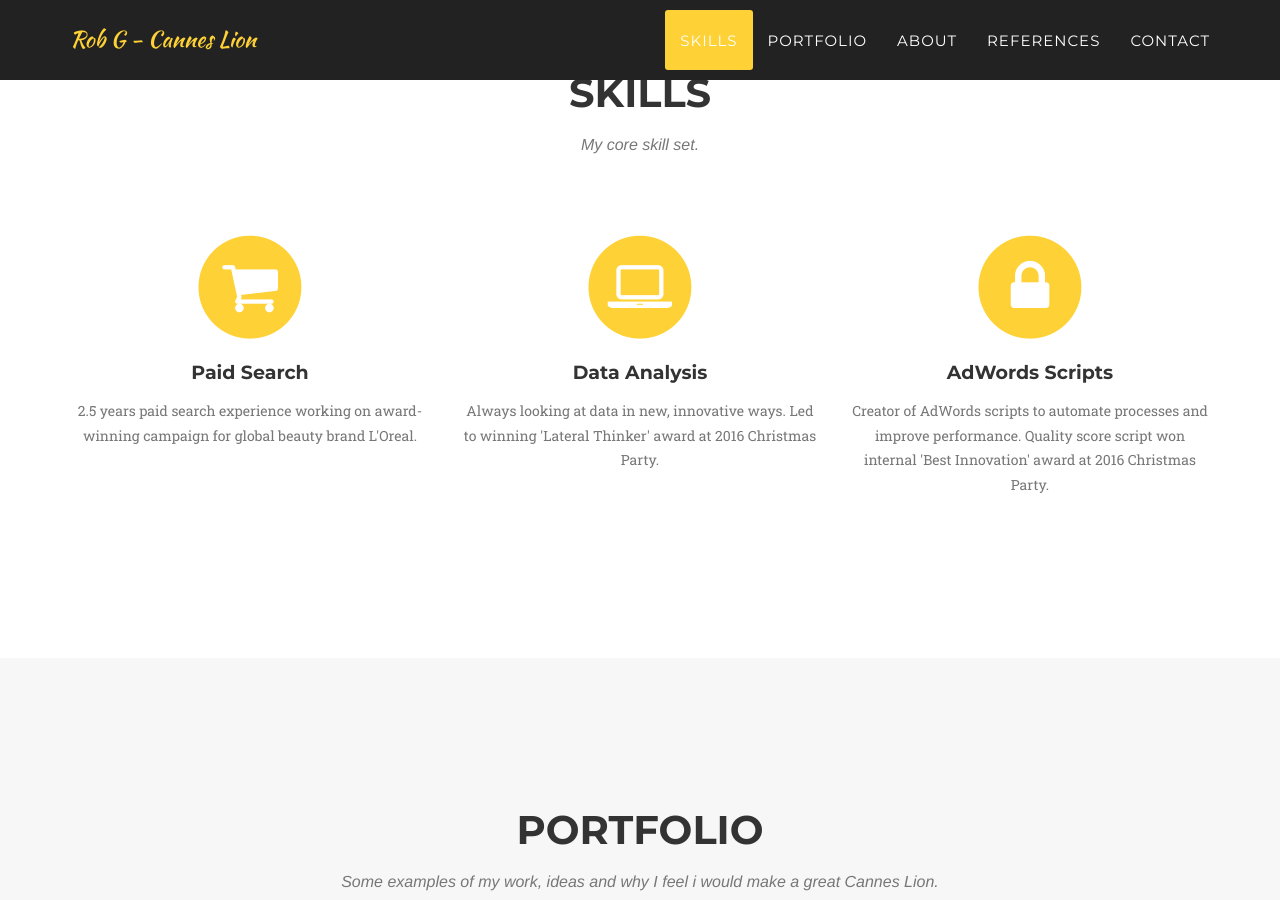
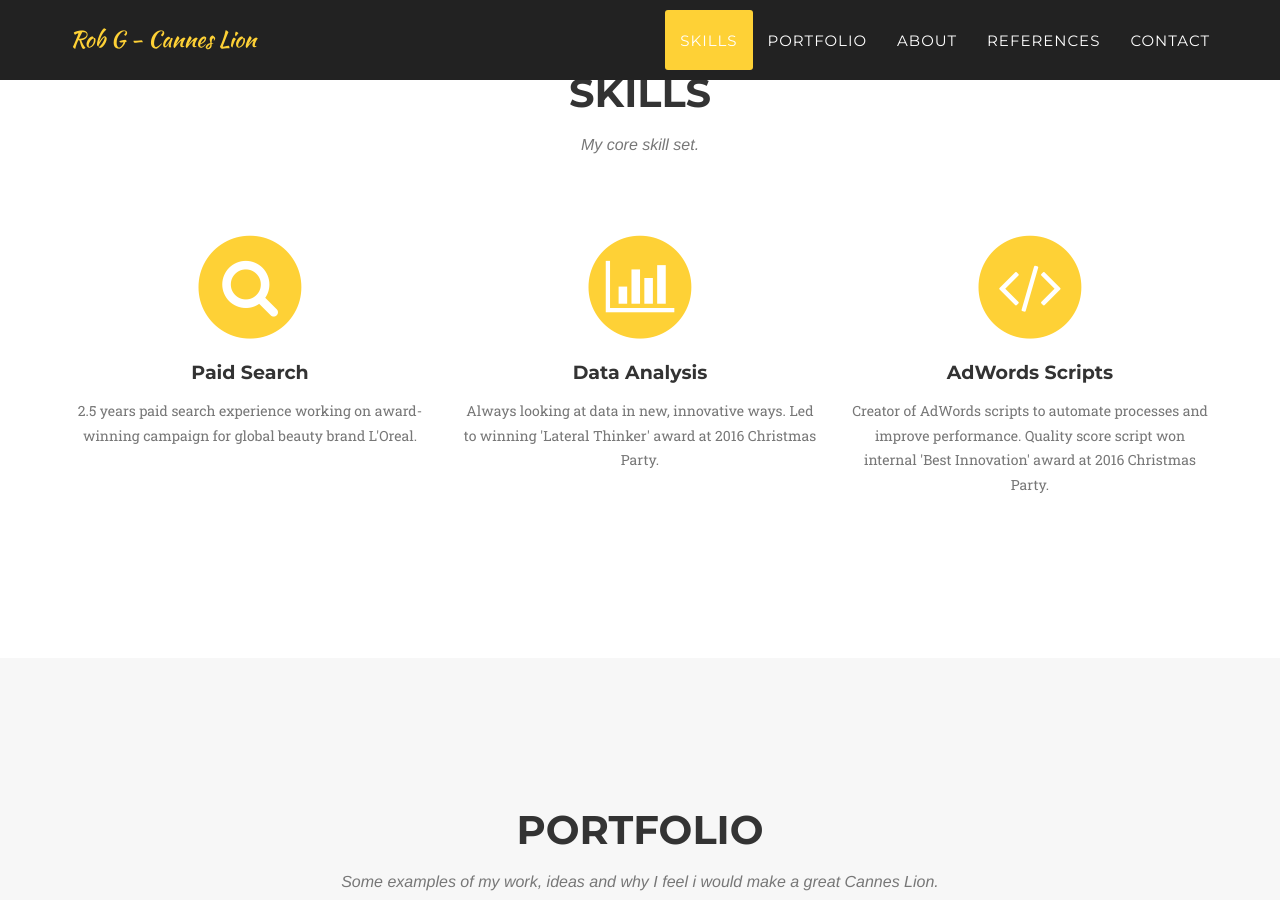
Before and after one commit to canneslionrobg/canneslionrobg.github.io, a Jekyll site: the page index.html, which Jekyll copies as it is, in a window 1280 px wide and 900 px high, scrolled down 777 px. Built offline with Jekyll 4.4.1, drawn with Linux system fonts in a browser that asks for light colours; some web fonts are replaced.

Commit message:
update thumbnails

```diff
--- a/index.html
+++ b/index.html
@@ -113,7 +113,7 @@
                 <div class="col-md-4">
                     <span class="fa-stack fa-4x">
                         <i class="fa fa-circle fa-stack-2x text-primary"></i>
-                        <i class="fa fa-shopping-cart fa-stack-1x fa-inverse"></i>
+                        <i class="fa fa-search fa-stack-1x fa-inverse"></i>
                     </span>
                     <h4 class="service-heading">Paid Search</h4>
                     <p class="text-muted">2.5 years paid search experience working on award-winning campaign for global beauty brand L'Oreal.</p>
@@ -121,7 +121,7 @@
                 <div class="col-md-4">
                     <span class="fa-stack fa-4x">
                         <i class="fa fa-circle fa-stack-2x text-primary"></i>
-                        <i class="fa fa-laptop fa-stack-1x fa-inverse"></i>
+                        <i class="fa fa-bar-chart fa-stack-1x fa-inverse"></i>
                     </span>
                     <h4 class="service-heading">Data Analysis</h4>
                     <p class="text-muted">Always looking at data in new, innovative ways. Led to winning 'Lateral Thinker' award at 2016 Christmas Party.</p>
@@ -129,7 +129,7 @@
                 <div class="col-md-4">
                     <span class="fa-stack fa-4x">
                         <i class="fa fa-circle fa-stack-2x text-primary"></i>
-                        <i class="fa fa-lock fa-stack-1x fa-inverse"></i>
+                        <i class="fa fa-code fa-stack-1x fa-inverse"></i>
                     </span>
                     <h4 class="service-heading">AdWords Scripts</h4>
                     <p class="text-muted">Creator of AdWords scripts to automate processes and improve performance. Quality score script won internal 'Best Innovation' award at 2016 Christmas Party.</p>
```
